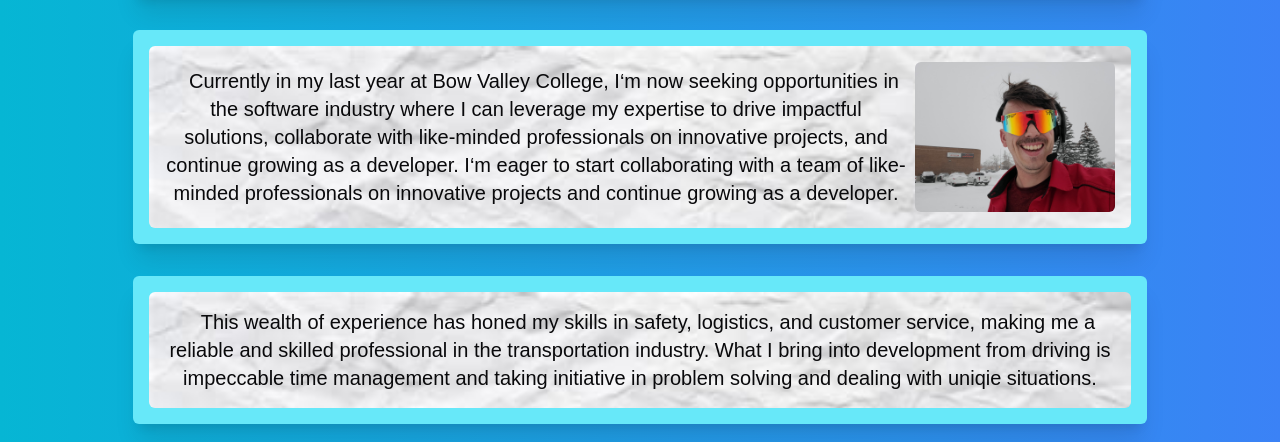
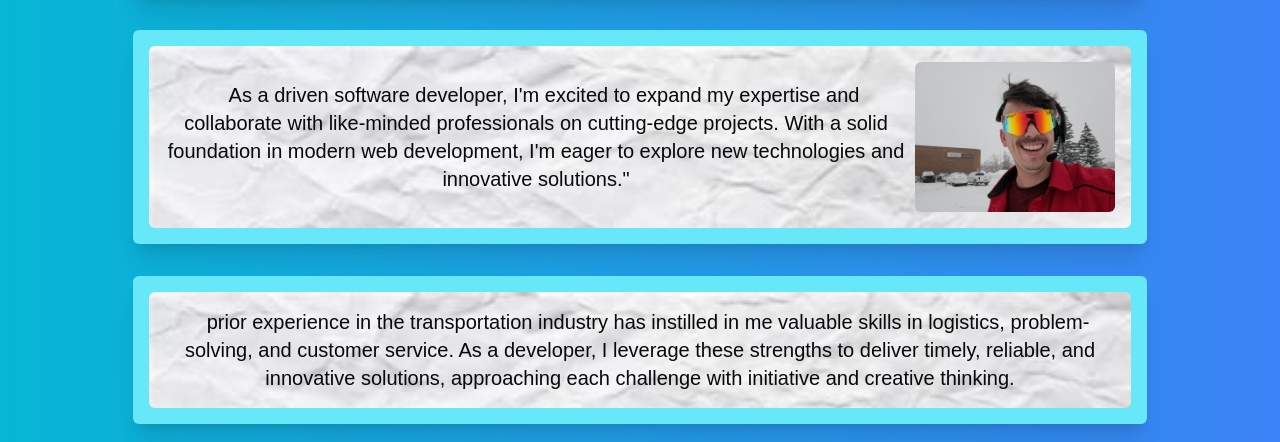
Before and after one commit to Pmacdon15/portfolio, a Next.js app: page / in a window 1280 px wide. Shown: the part 638-1080 px from the top of the page. Built offline with nearby package versions, Linux system fonts and the light colour scheme.

Commit message:
updated profile

```diff
--- a/src/app/page.tsx
+++ b/src/app/page.tsx
@@ -9,12 +9,11 @@ const text1 = `I‘m a passionate software developer with a specializing in buil
                 drive impactful solutions, collaborate with like-minded professionals on innovative projects, and continue growing as a developer. I‘m eager
                 to apply my strong work ethic and problem-solving abilities to drive innovation and growth in tech. `;
 
-const text2 = `Currently in my last year at Bow Valley College, I‘m now seeking opportunities in the software industry where I can leverage my expertise
-                to drive impactful solutions, collaborate with like-minded professionals on innovative projects, and continue growing as a developer. I‘m eager to start
-                collaborating with a team of like-minded professionals on innovative projects and continue growing as a developer. `;
+const text2 = `As a driven software developer, I'm excited to expand my expertise and collaborate with like-minded professionals on cutting-edge projects. With a solid foundation in modern web development,
+               I'm eager to explore new technologies and innovative solutions."`;
 
-const text3 = `This wealth of experience has honed my skills in safety, logistics, and customer service, making me a reliable and skilled professional
-                in the transportation industry. What I bring into development from driving is impeccable time management and taking initiative in problem solving and dealing with uniqie situations.`;
+const text3 = `prior experience in the transportation industry has instilled in me valuable skills in logistics, problem-solving, and customer service. As a developer, I leverage these strengths to deliver timely,
+              reliable, and innovative solutions, approaching each challenge with initiative and creative thinking.`;
 
 export default function Home() {
   return (
--- a/src/app/resume/page.tsx
+++ b/src/app/resume/page.tsx
@@ -17,7 +17,7 @@ export default function Resume() {
           <h1 className="text-4xl">Patrick MacDonald</h1>
           <h1 className="text-3xl">Summary</h1>
           <p className="text-lg indent-4">
-            Motivated and dedicated individual seeking part-time employment in the
+            Motivated and dedicated individual seeking employment in the
             tech industry to gain hands-on experience while completing a Software
             Development Diploma.
           </p>
```
